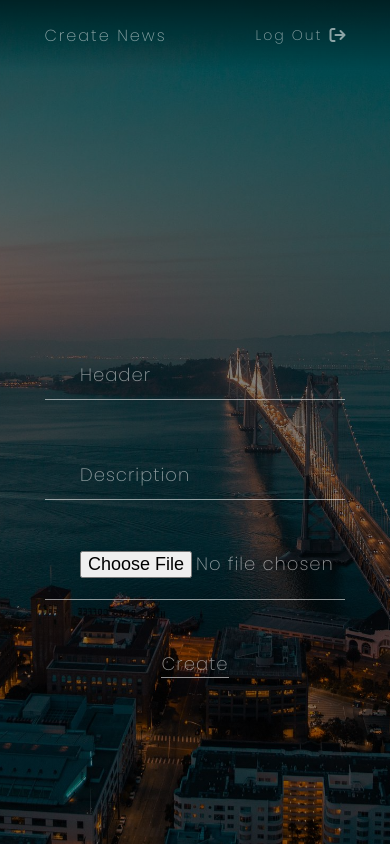
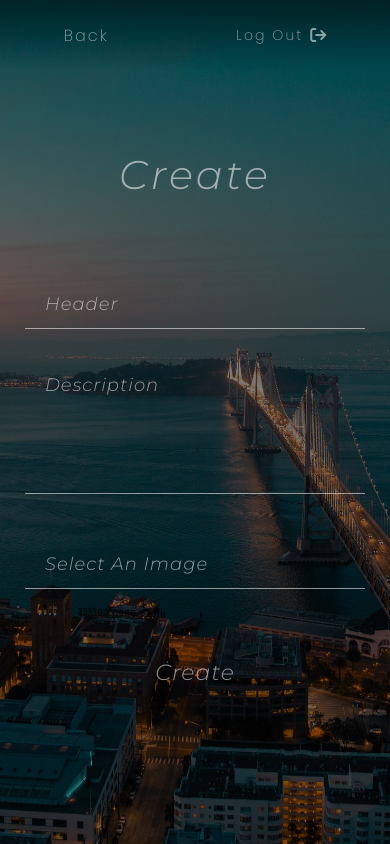
Before and after one commit to GevorgyanSam/DataBase, a PHP site: page /create.php in a window 390 px wide. Run offline with PHP 8.4, Linux system fonts and the light colour scheme; a user stored in the database is signed in.

Commit message:
Finished The Styles On Create Form of CRUD (Responsive)

```diff
--- a/config.php
+++ b/config.php
@@ -17,10 +17,29 @@
     $description = "";
     $id = 0;
 
+    $headerErr = $descriptionErr = $fileErr = "";
+
     if(isset($_POST["create"])) {
+
+        if(empty($_POST["header"])) {
+            $headerErr = "Please Enter The Header";
+        } else {
             $header = $_POST["header"];
+        }
+
+        if(empty($_POST["description"])) {
+            $descriptionErr = "Please Enter A Description";
+        } else {
             $description = $_POST["description"];
+        }
+
+        if(empty($_FILES["file"]["name"])) {
+            $fileErr = "Please Select An Image";
+        } else {
             $image = $_FILES["file"]["name"];
+        }
+
+        if($header != "" && $description != "" && isset($image)) {
 
             $result = mysqli_query($conn, "INSERT INTO `news` (`id`, `header`, `description`, `file`) VALUES (NULL, '$header', '$description', '$image')");
 
@@ -28,6 +47,7 @@
                 move_uploaded_file($_FILES["file"]["tmp_name"], "$image");
             }
 
+        }
 
     }
 
--- a/create.php
+++ b/create.php
@@ -6,9 +6,6 @@
         header("Location: index.php");
     }
 
-    $Name = $_SESSION["name"];
-    $LastName = $_SESSION["lastname"];
-    $Login = $_SESSION["login"];
 ?>
 
 <!DOCTYPE html>
@@ -19,6 +16,7 @@
     <meta name="viewport" content="width=device-width, initial-scale=1.0">
     <link rel="stylesheet" href="css/icons.css">
     <link rel="stylesheet" href="css/create.css">
+    <link rel="stylesheet" href="css/createMedia.css">
     <title>Create News</title>
 </head>
 <body>
@@ -34,7 +32,23 @@
 
 
     <header>
-        <?php require "section/nav.php";?>
+        <nav>
+            <div class="navParent">
+                <div class="navChild">
+                    <h2>
+                        <a href="welcome.php">Back</a>
+                    </h2>
+                </div>
+                <div class="navChild">
+                    <a href="logout.php">
+                    <div class="logout">
+                        <h3>Log Out</h3>
+                        <i class="fa-solid fa-arrow-right-from-bracket"></i>
+                    </div>
+                    </a>
+                </div>
+            </div>
+        </nav>
     </header>
 
 
@@ -48,23 +62,33 @@
 
 
     <div class="formParent">
-        <form action="config.php" method="POST" enctype="multipart/form-data">
+        <div>
+            <div class="header">
+                <h1>Create</h1>
+            </div>
+            <form action="config.php" method="POST" enctype="multipart/form-data" autocomplete="off">
                 <div>
                     <input type="hidden" name="id">
                 </div>
                 <div>
-                <input type="text" name="header" placeholder="Header" value="<?=$header?>">
+                    <input type="text" id="header" name="header" placeholder="Header" value="<?=$header?>">
+                    <p class="headerError"><?=$headerErr?></p>
                 </div>
                 <div>
-                <input type="text" name="description" placeholder="Description" value="<?=$description?>">
+                    <textarea name="description" id="description" placeholder="Description" value="<?=$description?>"></textarea>
+                    <p class="descriptionError"><?=$descriptionErr?></p>
                 </div>
-            <div>
-                <input type="file" name="file" accept=".jpg, .jpeg, .png, .webp">
+                <div class="fileParent">
+                    <label for="file">Select An Image</label>
+                    <input type="file" name="file" id="file" accept=".jpg, .jpeg, .png, .webp">
                 </div>
                 <div>
                     <button type="submit" name="create">Create</button>
                 </div>
             </form>
         </div>
+    </div>
+    <script src="js/jquery-3.6.0.min.js"></script>
+    <script src="js/create.js"></script>
 </body>
 </html>
--- /dev/null
+++ b/css/createMedia.css
@@ -0,0 +1 @@
+@media only screen and (max-width:560px){.formParent{width:100%!important}.formParent:after,.formParent:before{display:none!important}.formParent h1{font-size:40px!important}.formParent form .fileParent,.formParent form input[name=header],.formParent form input[type=file],.formParent form textarea{width:340px!important}}@media only screen and (max-width:420px){.formParent{width:100%!important;margin-top:80px!important;padding:0 25px!important}.formParent>div{width:100%!important}.formParent form .fileParent,.formParent form input[name=header],.formParent form input[type=file],.formParent form textarea{width:100%!important}}
--- /dev/null
+++ b/js/create.js
@@ -0,0 +1 @@
+"use strict";$(document).ready((function(){let r=$("#header"),o=$("#description"),e=($("#file"),$(".headerError")),s=$(".descriptionError");$(".fileError");function i(r,o){0==r.val().length?(r.css({borderBottom:"1px solid red"}),o.css({display:"block"})):(r.css({borderBottom:"1px solid rgb(31, 153, 31)"}),o.css({display:"none"}))}r.keyup((function(){i(r,e)})),o.keyup((function(){i(o,s)}))}));
--- a/src/scss/create.scss
+++ b/src/scss/create.scss
@@ -1,4 +1,5 @@
 @import url('https://fonts.googleapis.com/css2?family=Montserrat:ital,wght@1,300&family=Poppins:wght@200&display=swap');
+
 :root {
     --font-family: 'Poppins', sans-serif;
     --font-family-2: 'Montserrat', sans-serif;
@@ -34,52 +35,170 @@
     background-image: linear-gradient(rgba(0, 0, 0, 0.5)), url(../img/background.jpg);
 }
 
+
 // ----- ----- ----- ----- ----- ----- ----- ----- ----- ----- -----
+
 // ----- ----- ----- -----      Navigation      ----- ----- ----- -----
+
 // ----- ----- ----- ----- ----- ----- ----- ----- ----- ----- -----
+
+
 @import "nav.scss";
+
+.navParent {
+    position: relative;
+}
+
+
 // ----- ----- ----- ----- ----- ----- ----- ----- ----- ----- -----
-        // ----- ----- ----- -----      Form      ----- ----- ----- -----
+
+// ----- ----- ----- -----      Create      ----- ----- ----- -----
+
 // ----- ----- ----- ----- ----- ----- ----- ----- ----- ----- -----
+
+
 .formParent {
-            align-items: center;
+    height: 650px;
+    width: 540px;
+    background-color: transparent;
+    margin: 0 auto;
+    margin-top: 100px;
+    display: flex;
+    align-items: flex-start;
     justify-content: center;
     text-align: center;
-            padding-top: 300px;
-            input {
-                font-family: var(--font-family);
+    position: relative;
+
+    &::before,
+    &::after {
+        content: "";
+        position: absolute;
+        height: 100%;
+        width: 1px;
+        background-color: var(--color);
+        top: 50%;
+        transform: translateY(-50%);
+        animation: parentAnim 1.5s forwards ease;
+
+        @keyframes parentAnim {
+
+            0% {
+                height: 0%;
+            }
+
+            100% {
+                height: 100%;
+            }
+
+        }
+    }
+
+    &::before {
+        left: 0;
+    }
+
+    &::after {
+        right: 0;
+    }
+
+    h1 {
+        transition: var(--transition);
+        color: var(--color);
+        font-size: 50px;
+        font-family: var(--font-family-2);
+        font-weight: 400;
+        letter-spacing: 3px;
+    }
+
+    form {
+        margin-top: 50px;
+
+        textarea::selection {
+            background-color: var(--color);
+            color: var(--secondary-color);
+        }
+
+        input::selection {
+            background-color: var(--color);
+            color: var(--secondary-color);
+        }
+
+        input[name=header],
+        textarea,
+        input[type=file],
+        .fileParent {
+            width: 370px;
+            background-color: transparent;
+            border-bottom: 1px solid var(--color);
+            resize: none;
+            font-size: 18px;
+            color: var(--color);
+            display: flex;
+            align-items: center;
+            justify-content: flex-start;
+            text-align: start;
+            padding-top: 30px;
+            padding-left: 20px;
+            height: 80px;
+            font-family: var(--font-family-2);
             letter-spacing: 1px;
-                padding-left: 35px;
-                padding-right: 5px;
-                font-size: 18px;
-                background-color: transparent;
-                border: none;
-                outline: none;
-                color: var(--color);
-                border-bottom: 1px solid var(--color);
-                width: 300px;
-                height: 50px;
-                transition: .3s;
-                margin-top: 50px;
+            margin-top: 15px;
+
             &::placeholder {
                 color: var(--color);
                 font-size: 18px;
+                font-family: var(--font-family-2);
                 letter-spacing: 1px;
             }
-                &::selection {
+        }
+
+        textarea {
+            height: 150px;
+        }
+
+        input[type=file] {
+            display: none !important;
+        }
+
+        button {
+            background-color: transparent;
+            color: var(--color);
+            font-family: var(--font-family-2);
+            letter-spacing: 1px;
+            text-transform: capitalize;
+            font-size: 22px;
+            margin-top: 70px;
+            cursor: pointer;
+            width: 105px;
+            position: relative;
+            padding-bottom: 7px;
+
+            &::after {
+                content: "";
+                position: absolute;
+                bottom: 0;
+                left: 50%;
+                transform: translateX(-50%);
+                height: 1px;
+                width: 0;
+                transition: var(--transition);
                 background-color: var(--color);
-                    color: var(--secondary-color);
+            }
+
+            &:hover::after {
+                width: 100%;
             }
         }
-            button {
-                font-family: var(--font-family);
+
+        p {
+            color: red;
+            text-align: start;
+            font-size: 14px;
             letter-spacing: 1px;
-                font-size: 18px;
-                background-color: transparent;
-                border: none;
-                outline: none;
-                color: var(--color);
-                border-bottom: 1px solid var(--color);
-                margin-top: 50px;
+            font-family: var(--font-family-2);
+            margin-top: 10px;
+            margin-left: 10px;
+            display: none;
         }
     }
+}
--- /dev/null
+++ b/src/scss/createMedia.scss
@@ -0,0 +1,51 @@
+
+@media only screen and (max-width: 560px) {
+
+    .formParent {
+        width: 100% !important;
+
+        &::before,
+        &::after {
+            display: none !important;
+        }
+
+        h1 {
+            font-size: 40px !important;
+        }
+
+        form {
+
+            input[name=header],
+            textarea,
+            input[type=file],
+            .fileParent {
+                width: 340px !important;
+            }
+        }
+    }
+
+}
+
+@media only screen and (max-width: 420px) {
+
+    .formParent {
+        width: 100% !important;
+        margin-top: 80px !important;
+        padding: 0 25px !important;
+
+        > div {
+            width: 100% !important;
+        }
+
+        form {
+
+            input[name=header],
+            textarea,
+            input[type=file],
+            .fileParent {
+                width: 100% !important;
+            }
+        }
+    }
+
+}
```
Also changed, not shown: src/js/create.js (added, +40 -0 lines), css/create.css, 1 other file. Lines whose indentation alone changed are shown as unchanged.
